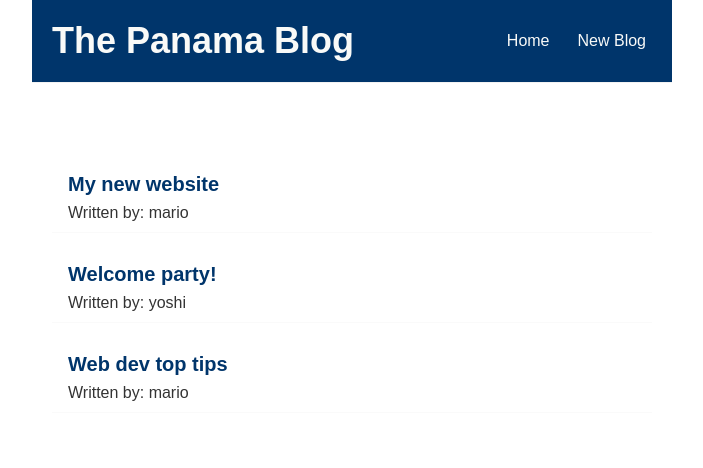
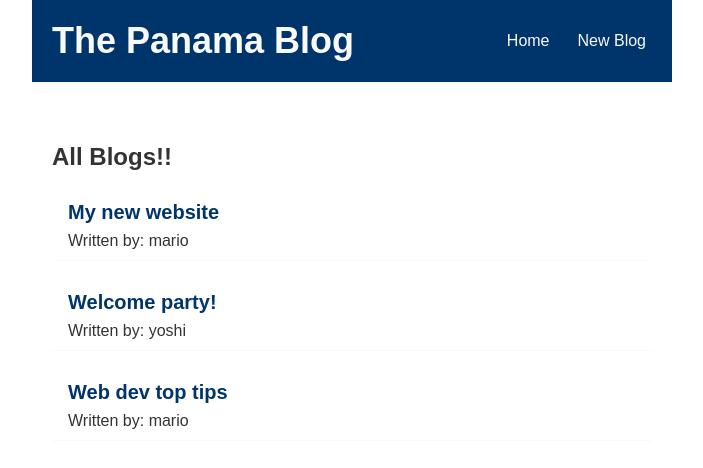
Before and after one commit to alexwebcoder/pick-up-panama-blog, a React (Create React App) app: page / in a window 1280 px wide. Shown: the top 468 px of the page, without its empty margins (288-991 px from the left). Built offline with nearby package versions, Linux system fonts and the light colour scheme.

Commit message:
added props to the Bloglist component

```diff
--- /dev/null
+++ b/src/BlogList.js
@@ -0,0 +1,18 @@
+const BlogList = ({ blogs, title }) => {
+    // const blogs = props.blogs;
+    // const title = props.title;
+
+    return(
+      <div className="blog-list">
+        <h2>{ title }</h2>
+        {blogs.map((blog) => (
+            <div className="blog-preview" key={blog.id}>
+              <h2>{ blog.title }</h2>
+              <p>Written by: { blog.author }</p>
+            </div>
+          ))}
+      </div>
+    );
+}
+
+export default BlogList;
--- a/src/Home.js
+++ b/src/Home.js
@@ -1,21 +1,16 @@
 import { useState } from "react";
+import BlogList from "./BlogList";
 
 const Home = () => {
     const [blogs, setBlogs] = useState([
         { title: 'My new website', body: 'lorem ipusm...', author: 'mario', id: 1 },
         { title: 'Welcome party!', body: 'lorem ipusm...', author: 'yoshi', id: 2 },
         { title: 'Web dev top tips', body: 'lorem ipusm...', author: 'mario', id: 3 }
-    ]);
+      ]);
 
     return (
         <div className="home">
-          {blogs.map((blog) => (
-            <div className="blog-preview">
-              <h2>{ blog.title }</h2>
-              <p>Written by: { blog.author }</p>
-            </div>
-
-          ))}
+          <BlogList blogs={blogs} title="All Blogs!!"/>
         </div>
      );
 }
```
